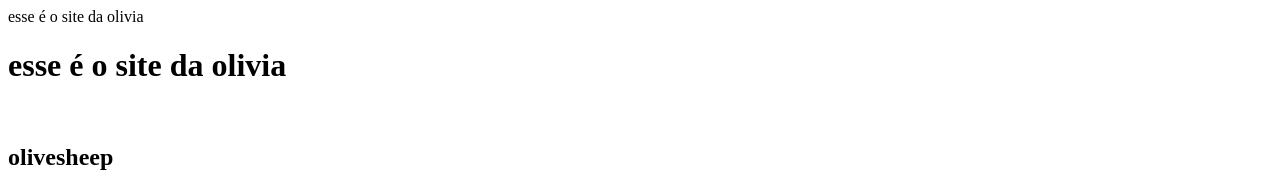
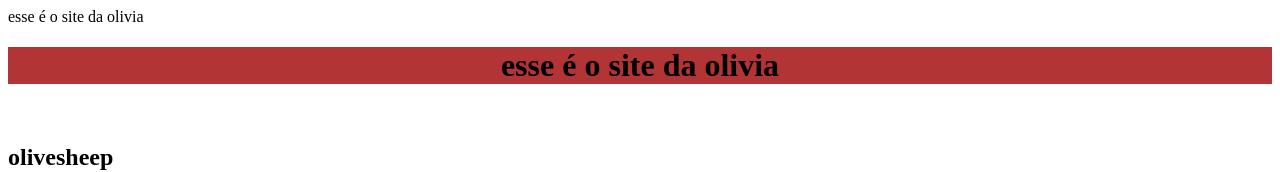
Before and after one commit to olivesshep/1mcoliviapcsite, a plain HTML site: page index.html in a window 1280 px wide. Shown: the top 172 px of the page. Drawn offline with Linux system fonts and the light colour scheme.

Commit message:
atualização 3

```diff
--- a/style.css
+++ b/style.css
@@ -1,9 +1,9 @@
 h1{
-    text-align: center
-    background-color: #b3345;
+    text-align: center;
+    background-color: #b33435;
 }
 p{
     text-align: center;
-    color: #b2c8ba
+    color: #b2c8ba;
     font-size: 30px;
 }
```
